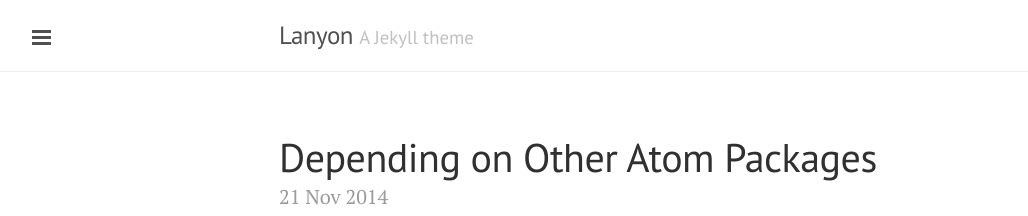
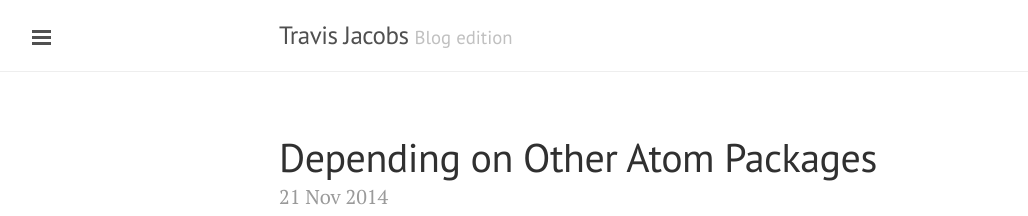
Before and after one commit to travs/travs.github.io, a Jekyll site: the page built from index.html, in a window 1280 px wide and 900 px high. Shown: the top 216 px of the window, without its empty margins (1-1029 px from the left). Built offline with Jekyll 4.4.1, drawn with Linux system fonts in a browser that asks for light colours; Markdown is read by kramdown in place of the engine named in the settings; the list of posts is cut into pages by our own code.

Commit message:
Modify config.

```diff
--- a/CNAME
+++ /dev/null
@@ -1 +0,0 @@
-lanyon.getpoole.com
--- a/_config.yml
+++ b/_config.yml
@@ -6,14 +6,14 @@ pygments:         true
 permalink:        pretty
 
 # Setup
-title:            Lanyon
-tagline:          'A Jekyll theme'
-description:      'A reserved <a href="http://jekyllrb.com" target="_blank">Jekyll</a> theme that places the utmost gravity on content with a hidden drawer. Made by <a href="https://twitter.com/mdo" target="_blank">@mdo</a>.'
-url:              http://lanyon.getpoole.com
+title:            Travis Jacobs
+tagline:          'Blog edition'
+description:      ''
+url:              http://travs.github.io/
 
 author:
-  name:           'Mark Otto'
-  url:            https://twitter.com/mdo
+  name:           'Travis Jacobs'
+  url:            http://travs.github.io/
 
 paginate:         5
 
@@ -21,4 +21,4 @@ paginate:         5
 version:          2.0.0
 
 github:
-  repo:           https://github.com/poole/lanyon
+  repo:           https://github.com/travs/travs.github.io
```
